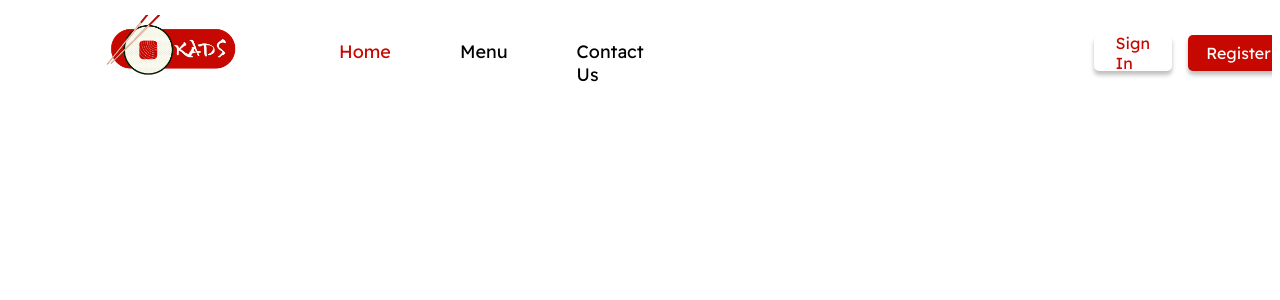
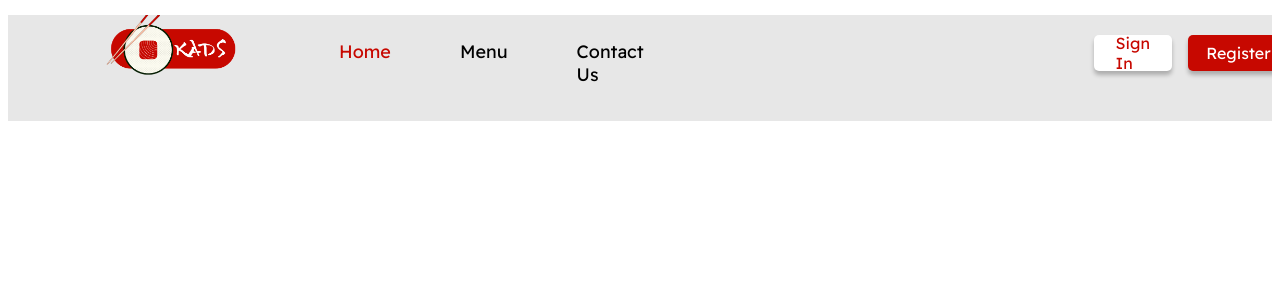
Before and after one commit to alvydepositar/KADS, a PHP site: page /header.html in a window 1280 px wide. Shown: the top 300 px of the page. Run offline with PHP 8.4, Linux system fonts and the light colour scheme.

Commit message:
Update header.css

```diff
--- a/css/header.css
+++ b/css/header.css
@@ -6,7 +6,7 @@
   }
   .header {
     overflow: hidden;
-    background-color: #ffffff;
+    background-color: #e7e7e7;
     padding: 20px 10px;
     margin-top: 15px ;
   }
```
